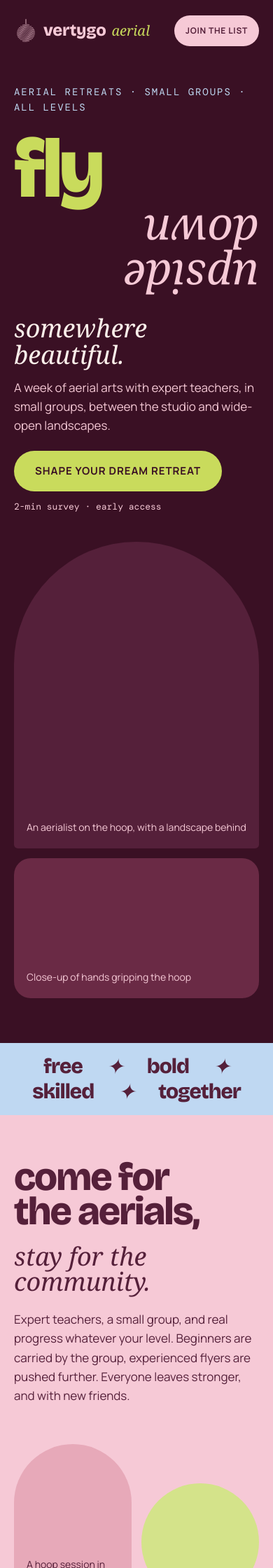
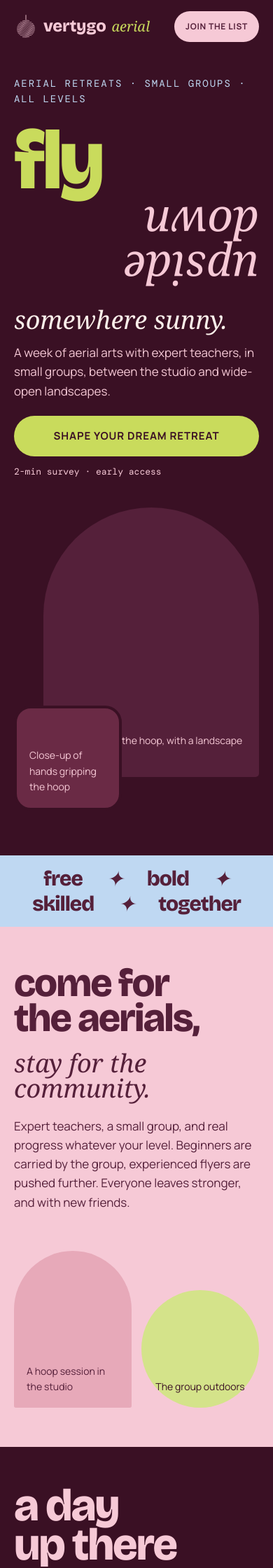
Before and after one commit to lordinatrice/vertygo-site, a Jekyll site: the page built from index.html, in a window 390 px wide. Shown: the top 2240 px of the page at 70% size. Built offline with Jekyll 4.4.1, drawn with Linux system fonts in a browser that asks for light colours; some web fonts are replaced.

Commit message:
Hero says "somewhere sunny"; tighten the mobile layout
Most visitors arrive from Instagram on a phone: compact day cards,
destinations two by two, detail photo tucked over the hero arch,
full-width survey button. The mobile page is about a quarter shorter.

Co-Authored-By: Claude Opus 5.5 <noreply@anthropic.com>
Claude-Session: https://claude.ai/code/session_01TBiqz2tzn6LReaUmnGXrk7

```diff
--- a/_data/locales/en.yml
+++ b/_data/locales/en.yml
@@ -17,7 +17,7 @@ hero:
   eyebrow: "Aerial retreats · small groups · all levels"
   fly: "fly"
   upside_down: "upside down"
-  where: "somewhere beautiful."
+  where: "somewhere sunny."
   lead: "A week of aerial arts with expert teachers, in small groups, between the studio and wide-open landscapes."
   cta: "Shape your dream retreat"
   cta_note: "2-min survey · early access"
--- a/assets/css/main.css
+++ b/assets/css/main.css
@@ -305,21 +305,42 @@ main:focus { outline: none; }
   text-align: center;
 }
 
-/* Small screens: stack the collages instead of overlapping them */
+/* Small screens (most visitors come from Instagram, on a phone) */
 @media (max-width: 640px) {
+  :root { --section-y: 56px; }
+
+  .site-header { padding-top: 16px; padding-bottom: 16px; }
   .logo { gap: 8px; }
   .logo__symbol { width: 34px; height: 34px; }
   .logo__name { font-size: 24px; }
   .logo__tagline { font-size: 20px; }
   .button--small { padding: 10px 16px; font-size: 12px; }
-  .hero__visual { min-height: 0; display: grid; gap: 14px; }
-  .hero__photo-main, .hero__photo-detail { position: static; width: 100%; }
-  .hero__photo-main { height: auto; aspect-ratio: 4 / 5; }
-  .hero__photo-detail { height: 200px; }
+  .hero__actions .button { width: 100%; justify-content: center; }
+
+  /* Hero: one big arch, the detail photo tucked over its corner */
+  .hero__visual { min-height: 0; padding-bottom: 48px; }
+  .hero__photo-main { position: relative; width: 88%; height: auto; margin-left: auto; aspect-ratio: 4 / 5; }
+  .hero__photo-detail { width: 44%; height: 150px; border: 4px solid var(--plum); }
   .hero__badge { display: none; }
+
   .collage--community { min-height: 0; display: grid; grid-template-columns: 1fr 1fr; gap: 14px; align-items: end; }
   .collage__a, .collage__b { position: static; width: 100%; }
   .collage__offset { margin-top: 60px; }
+
+  /* Day: compact cards */
+  .day { gap: 10px; }
+  .day__card { min-height: 0; gap: 20px; padding: 22px 24px; border-radius: 24px; }
+  .display--card { font-size: 32px; }
+
   .rule-list__row { flex-direction: column; gap: 2px; }
   .rule-list dd { text-align: left; }
+
+  /* Destinations: two by two */
+  .destinations { grid-template-columns: 1fr 1fr; gap: 14px 12px; }
+  .destination { gap: 8px; }
+  .destination .display--card { font-size: 26px; }
+  .destination__photo.photo--placeholder { padding: 12px; font-size: 12px; }
+
+  .portrait { width: 100%; }
+  .join__card { border-radius: 28px; }
 }
```
